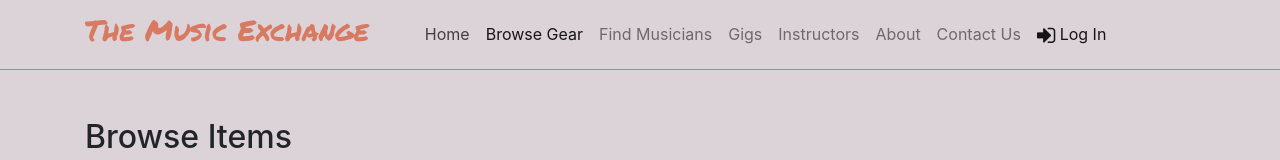
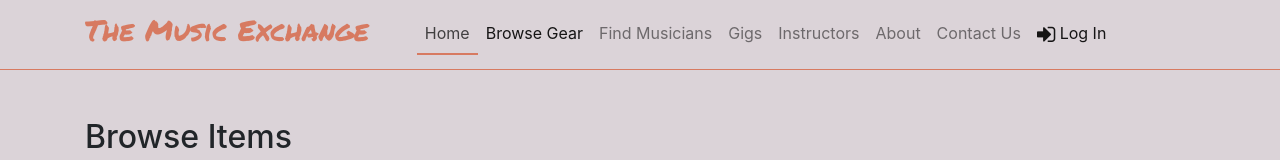
Before and after one commit to aliselmes/themusicexchange, a React (Create React App) app: page /geardirectory in a window 1280 px wide. In both pictures the pointer is over the item 447 px from the left and 34 px from the top of the page. Shown: the top 160 px of the page. Built offline with nearby package versions, Linux system fonts and the light colour scheme.

Commit message:
added shadow on hover to buttons and nav links

```diff
--- a/src/App.css
+++ b/src/App.css
@@ -18,6 +18,14 @@
   color: #D77A61;
   font-family: 'Permanent Marker', cursive;
   font-size: 1.8rem;
+}
+
+.nav-item:hover {
+  border-bottom: 2px solid #D77A61;
+}
+
+button:hover {
+  box-shadow: 0 5px 10px rgba(0,0,0,0.25), 0 5px 5px rgba(0,0,0,0.22);
 }
 
 .modal-header {
@@ -87,6 +95,8 @@
 #directory-card {
   background-color: #223843;
   height: 100%;
+  box-shadow: 0 1px 3px rgba(0,0,0,0.12), 0 1px 2px rgba(0,0,0,0.24);
+  transition: all 0.3s cubic-bezier(.25,.8,.25,1);
 }
 
 #directory-card .card-body p {
@@ -98,6 +108,11 @@
   font-weight: bold;
   font-size: 1.2rem;
 }
+
+#directory-card:hover {
+  box-shadow: 0 14px 28px rgba(0,0,0,0.25), 0 10px 10px rgba(0,0,0,0.22);
+}
+
 
 #item-heading {
   color: #D77A61;
--- a/src/components/GearDirectoryComponent.js
+++ b/src/components/GearDirectoryComponent.js
@@ -20,7 +20,7 @@
 
         let filteredItems = this.props.items.filter(
             (item) => {
-                return item.location.toLowerCase().indexOf(this.state.search.toLowerCase()) !==-1;
+                return item.location.toLowerCase().indexOf(this.state.search.toLowerCase()) !==-1 ;
             }
         ) ;
 
--- a/src/components/MainComponent.js
+++ b/src/components/MainComponent.js
@@ -8,6 +8,7 @@
 import About from './AboutComponent';
 import { Switch, Route, Redirect } from 'react-router-dom';
 import { ITEMS } from '../shared/items';
+
 
 class Main extends Component {
     constructor(props) {
@@ -34,6 +35,7 @@
         return(
             <div>
                 <Header />
+
                      <Switch>
                         <Route path='/home' component={HomePage} />
                         <Route exact path='/geardirectory' render={() => <GearDirectory items={this.state.items}/>}/>
@@ -42,6 +44,7 @@
                         <Route path='/contactus' component={Contact} />
                         <Redirect to='/home' />
                     </Switch>
+
                 <Footer />
             </div>
         );
```
Also changed, not shown: 1 other file (tests, documents, lock files or other folders). Lines whose indentation alone changed are shown as unchanged.
